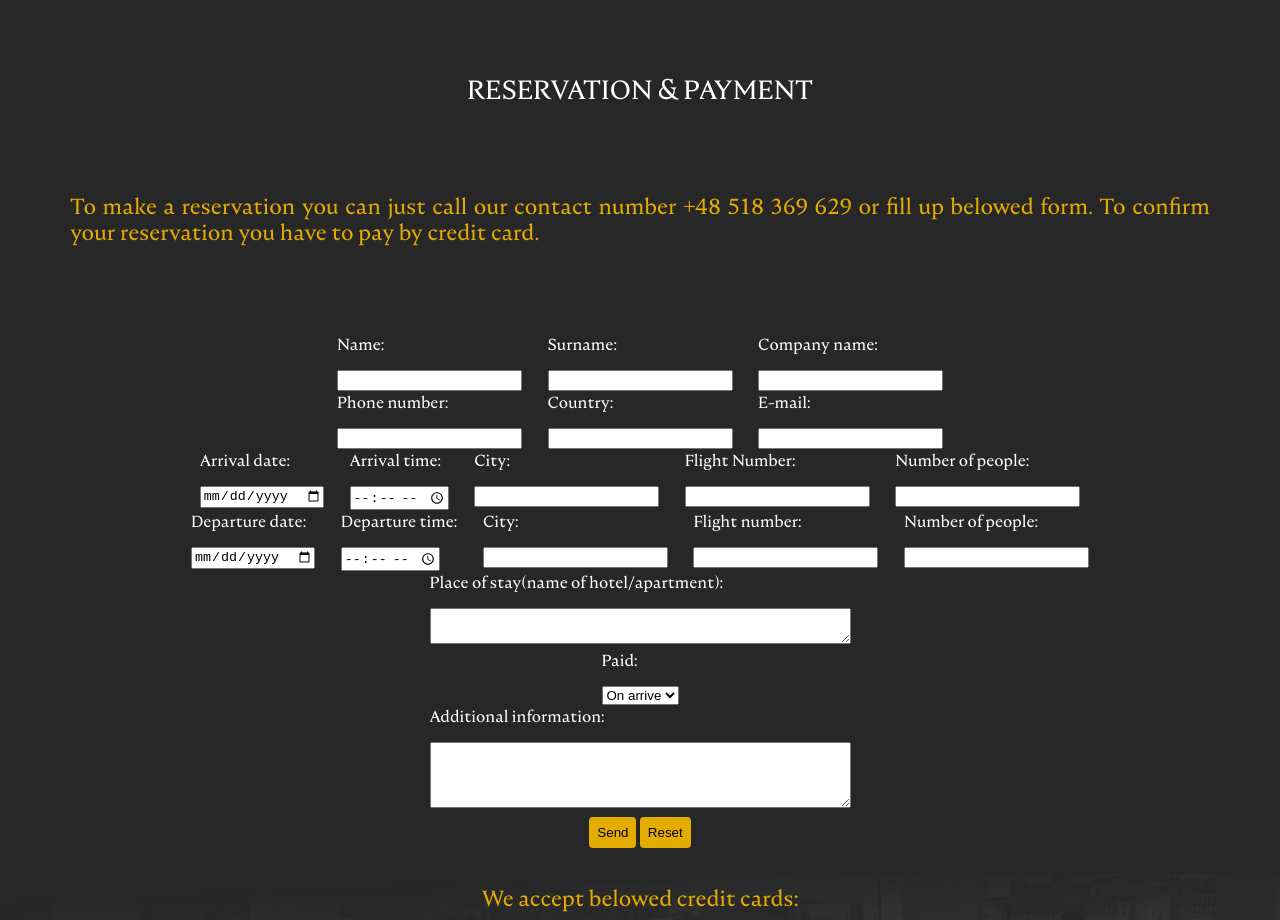
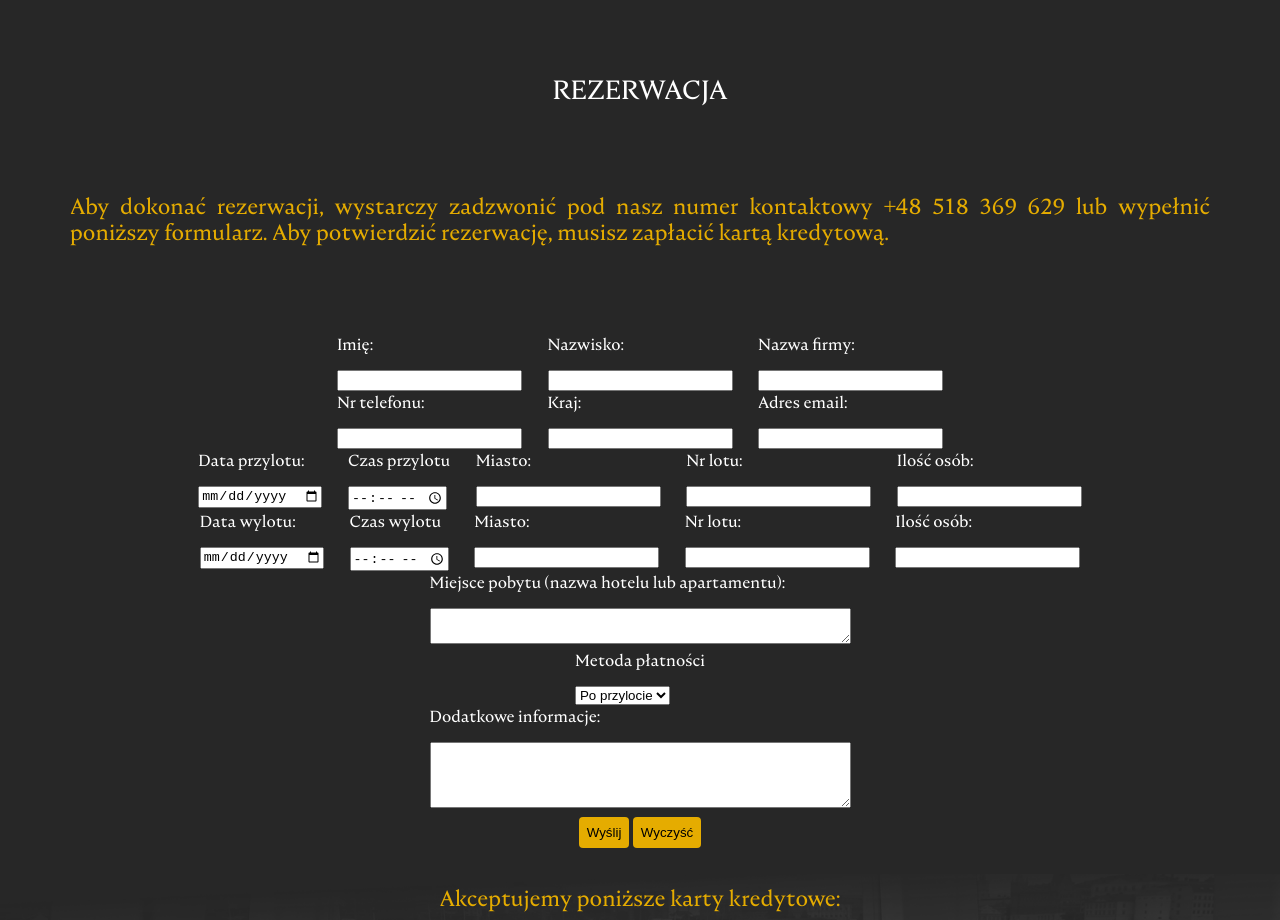
Before and after one commit to arturrymsza/driveforyou, a website: page airport_pl.html in a window 1280 px wide. Shown: the part 1572-2492 px from the top of the page. Drawn offline with Linux system fonts and the light colour scheme.

Commit message:
Change Airport page polish

```diff
--- a/airport_pl.html
+++ b/airport_pl.html
@@ -171,6 +171,6 @@
 				<a href="https://www.facebook.com/wytvornia/" target="_blank"><img class="wytvornia_logo" src="img/wytvornia_awatar.png" alt="Wytvórnia Kreatywna logo"></a>
 			</div>
 		</footer>
-		<script type="text/javascript" src="js/script_pl.js"></script>
+		<script type="text/javascript" src="js/airport_pl.js"></script>
 	</body>
 </html>
--- /dev/null
+++ b/js/airport_pl.js
@@ -0,0 +1,100 @@
+var aboutLink = document.getElementById('about_link');
+var servicesLink = document.getElementById('services_link');
+var airportLink = document.getElementById('airport_link');
+var reservationLink = document.getElementById('reservation_link');
+var contactLink = document.getElementById('contact_link');
+var airportHead = document.getElementById('airport_head');
+var airportContent = document.getElementById('airport_content');
+var advPrem = document.getElementById('adv_prem');
+var advSafe = document.getElementById('adv_safe');
+var advExp = document.getElementById('adv_exp');
+var advContent = document.getElementById('adv_content');
+var servicesHead = document.getElementById('services_head');
+var businessPic = document.getElementById('business_pic');
+var airportPic = document.getElementById('airport_pic');
+var sightseeingPic = document.getElementById('sightseeing_pic');
+var businessHead = document.getElementById('business_head');
+var businessContent = document.getElementById('business_content');
+var toursHead = document.getElementById('tours_head');
+var malborkContent = document.getElementById('malbork_content');
+var stutthofContent = document.getElementById('stutthof_content');
+var szymbarkContent = document.getElementById('szymbark_content');
+var nightContent = document.getElementById('night_content');
+var nightHead = document.getElementById('night_head');
+var shopContent = document.getElementById('shop_content');
+var shopHead = document.getElementById('shop_head');
+var golfContent = document.getElementById('golf_content');
+var golfHead = document.getElementById('golf_head');
+var tripsContent = document.getElementById('trips_content');
+var fleetHead = document.getElementById('fleet_head');
+var fleetContent = document.getElementById('fleet_content');
+var reservationHead = document.getElementById('reservation_head');
+var reservationContent = document.getElementById('reservation_content');
+var cardContent = document.getElementById('card_content');
+var adv = document.getElementById('adv');
+var name1 = document.getElementById('name1');
+var surname = document.getElementById('surname');
+var short = document.getElementById('short');
+var phone = document.getElementById('phone');
+var country = document.getElementById('country');
+var mail = document.getElementById('mail');
+var arrival = document.getElementById('arrival');
+var arrivalTime = document.getElementById('arrival_time');
+var city = document.getElementById('city');
+var city2 = document.getElementById('city2');
+var flight = document.getElementById('flight');
+var flight2 = document.getElementById('flight2');
+var people = document.getElementById('people');
+var people2 = document.getElementById('people2');
+var departure = document.getElementById('departure');
+var departureTime = document.getElementById('departure_time');
+var hotel = document.getElementById('hotel');
+var paid = document.getElementById('paid');
+var additional = document.getElementById('additional');
+var onArrive = document.getElementById('on_arrive');
+var online = document.getElementById('online');
+var send = document.getElementById('send');
+var clear = document.getElementById('clear');
+var author = document.getElementById('author');
+
+function pol() {
+	aboutLink.innerHTML = 'o nas';
+	servicesLink.innerHTML = 'usługi';
+	airportLink.innerHTML = 'transfery lotniskowe';
+	reservationLink.innerHTML = 'rezerwacja';
+	contactLink.innerHTML = 'kontakt';
+	airportHead.innerHTML = 'transfery lotniskowe';
+	airportContent.innerHTML = 'Oferujemy wysokiej jakości transfery z lotniska w Gdańsku (GDN). Odbierzemy Cię z lotniska i zapewniamy wygodny transport do Twojego hotelu lub apartamentu. Rozpocznij wakacje w relaksującej atmosferze dzięki wygodnemu transferowi z lotniska w Gdańsku (GDN), bezpośrednio do miejsca docelowego.';
+	reservationHead.innerHTML = 'Rezerwacja';
+	reservationContent.innerHTML = 'Aby dokonać rezerwacji, wystarczy zadzwonić pod nasz numer kontaktowy +48 518 369 629 lub wypełnić poniższy formularz. Aby potwierdzić rezerwację, musisz zapłacić kartą kredytową.';
+	cardContent.innerHTML = 'Akceptujemy poniższe karty kredytowe:';
+	name1.innerHTML = 'Imię:';
+	surname.innerHTML = 'Nazwisko:';
+	short.innerHTML = 'Nazwa firmy:';
+	phone.innerHTML = 'Nr telefonu:';
+	country.innerHTML = 'Kraj:';
+	mail.innerHTML = 'Adres email:';
+	arrival.innerHTML = 'Data przylotu:';
+	arrivalTime.innerHTML = 'Czas przylotu';
+	city.innerHTML = 'Miasto:';
+	city2.innerHTML = 'Miasto:';
+	flight.innerHTML = 'Nr lotu:';
+	flight2.innerHTML = 'Nr lotu:';
+	people.innerHTML = 'Ilość osób:';
+	people2.innerHTML = 'Ilość osób:';
+	departure.innerHTML = 'Data wylotu:';
+	departureTime.innerHTML = 'Czas wylotu';
+	hotel.innerHTML = 'Miejsce pobytu (nazwa hotelu lub apartamentu):';
+	paid.innerHTML = 'Metoda płatności';
+	additional.innerHTML = 'Dodatkowe informacje:';
+	on_arrive.innerHTML = 'Po przylocie';
+	online.innerHTML = 'Online';
+	send.value = 'Wyślij';
+	clear.value = 'Wyczyść';
+	author.innerHTML = 'strona stworzona przez';
+	adv.style.fontSize = "2.1vw";
+	advSafe.style.fontSize = "1.7vw";
+	advExp.style.fontSize = "1.7vw";
+};
+
+pol();
```
